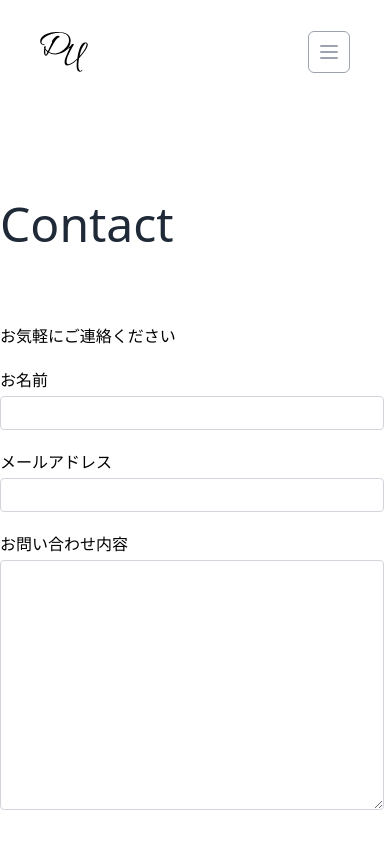
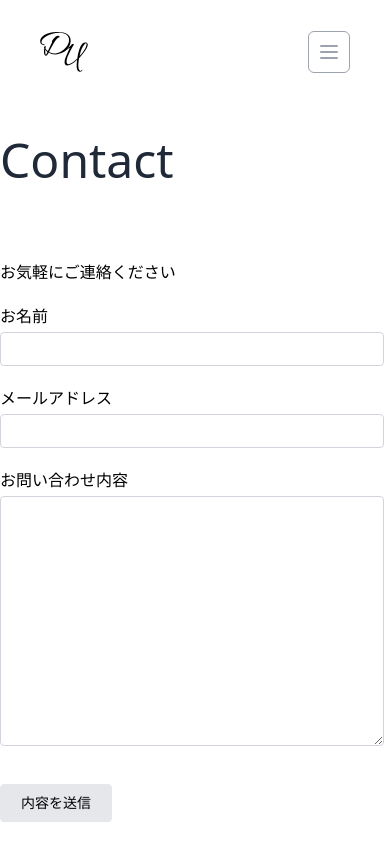
Before and after one commit to dai-gi/portfolio-site-njs, a Next.js app: page /contact in a window 390 px wide. Shown: the top 844 px of the page. Built offline with nearby package versions, Linux system fonts and the light colour scheme.

Commit message:
medium screen時にsnsアイコンが消えるようにクラスを設定

```diff
--- a/components/layout/sns.js
+++ b/components/layout/sns.js
@@ -1,6 +1,6 @@
 export default function Sns() {
     return (
-        <div className="container max-w-screen-lg mx-auto my-4 text-gray-500">
+        <div className="hidden md:block container max-w-screen-lg mx-auto my-4 text-gray-500 ">
             <div className="flex justify-end text-2xl">
                 <div>
                     <a className="fab fa-twitter mr-5 hover:opacity-70" href="https://twitter.com/dai_twii"></a>
```
